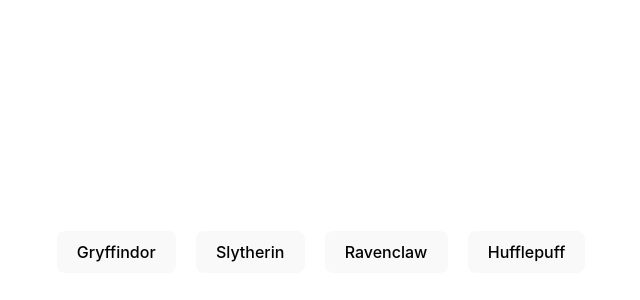
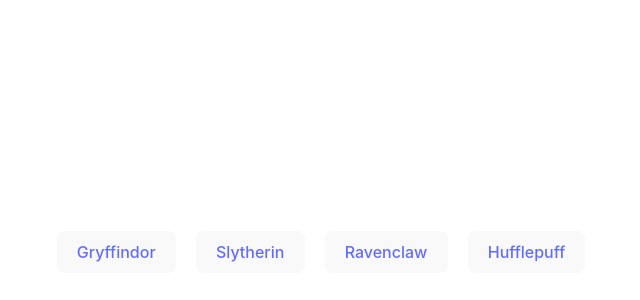
Before and after one commit to michelmnds/Reacto-Potter, a React (Vite) app: page / in a window 1280 px wide. Shown: the part 148-448 px from the top of the page, without its empty margins (319-959 px from the left). Built offline with nearby package versions, Linux system fonts and the light colour scheme; no server answers.

Commit message:
feat: refactored character context, included functions to render content, renamed profile page folder due to typo

```diff
--- a/src/App.jsx
+++ b/src/App.jsx
@@ -1,7 +1,7 @@
 import { Routes, Route } from "react-router-dom";
 import { HomePage } from "./pages/HomePage";
 import { LandingPage } from "./pages/LandingPage";
-import { ProfilePage } from "./pages/ProfielPage";
+import { ProfilePage } from "./pages/ProfilePage";
 import { SingleCharacterPage } from "./pages/SingleCharacterPage";
 
 function App() {
--- a/src/pages/HomePage/index.jsx
+++ b/src/pages/HomePage/index.jsx
@@ -1,35 +1,19 @@
-import { useContext, useState } from "react";
+import { useContext } from "react";
 import { CharactersContext } from "../../providers/CharacterContext";
-import { Link } from "react-router-dom";
+import { UserContext } from "../../providers/UserContext";
 
 export const HomePage = () => {
-  const { characters, triggerRefresh } = useContext(CharactersContext);
-  const [house, setHouse] = useState("Slytherin");
+  const { triggerRefresh, renderCharacters } = useContext(CharactersContext);
+  const { currentHouse } = useContext(UserContext);
   return (
     <>
-      <h1>All characters</h1>
+      <h1>
+        All characters{currentHouse === "" ? "" : ` of house ${currentHouse}`}
+      </h1>
       <button type="button" onClick={triggerRefresh}>
         Refresh
       </button>
-      <ul>
-        {house === ""
-          ? characters.map((character) => (
-              <li key={character.id}>
-                <Link to={`/character/${character.id}`}>{character.name}</Link>
-              </li>
-            ))
-          : characters
-              .filter((character) => {
-                return character.house === house;
-              })
-              .map((character) => (
-                <li key={character.id}>
-                  <Link to={`/character/${character.id}`}>
-                    {character.name}
-                  </Link>
-                </li>
-              ))}
-      </ul>
+      <ul>{renderCharacters()}</ul>
     </>
   );
 };
--- a/src/pages/LandingPage/index.jsx
+++ b/src/pages/LandingPage/index.jsx
@@ -1,6 +1,7 @@
 import { useContext } from "react";
 import "./style.css";
 import { HouseContext } from "../../providers/HouseContext";
+import { Link } from "react-router-dom";
 // import { UserContext } from "../../providers/UserContext";
 
 export const LandingPage = () => {
@@ -8,10 +9,18 @@
 
   return (
     <div className="landingContainer">
-      <button onClick={handleClick}>Gryffindor</button>
-      <button onClick={handleClick}>Slytherin</button>
-      <button onClick={handleClick}>Ravenclaw</button>
-      <button onClick={handleClick}>Hufflepuff</button>
+      <button onClick={handleClick}>
+        <Link to="/home">Gryffindor</Link>
+      </button>
+      <button onClick={handleClick}>
+        <Link to="/home">Slytherin</Link>
+      </button>
+      <button onClick={handleClick}>
+        <Link to="/home">Ravenclaw</Link>
+      </button>
+      <button onClick={handleClick}>
+        <Link to="/home">Hufflepuff</Link>
+      </button>
     </div>
   );
 };
--- a/src/pages/SingleCharacterPage/index.jsx
+++ b/src/pages/SingleCharacterPage/index.jsx
@@ -4,22 +4,11 @@
 
 export const SingleCharacterPage = () => {
   const { charId } = useParams();
-  const { getOneCharacter } = useContext(CharactersContext);
-  const [character, setCharacter] = useState();
+  const { getOneCharacter, setCharacter, renderOneCharacter } =
+    useContext(CharactersContext);
 
   useEffect(() => {
     setCharacter(getOneCharacter(charId));
   }, [charId]);
-  return (
-    <>
-      {character && (
-        <>
-          <h1>{character.name}</h1>
-          <img src={character.image} alt={character.name} />
-          <p>House: {character.house}</p>
-          {character.patronus && <p>Patronus animal: {character.patronus}</p>}
-        </>
-      )}
-    </>
-  );
+  return <>{renderOneCharacter()}</>;
 };
--- a/src/providers/CharacterContext.jsx
+++ b/src/providers/CharacterContext.jsx
@@ -1,21 +1,27 @@
-import { createContext, useEffect, useState } from "react";
+import { createContext, useContext, useEffect, useState } from "react";
 import axios from "axios";
-//import { HouseContext } from "../../providers/HouseContext";
+import { UserContext } from "./UserContext";
+import { Link } from "react-router-dom";
 
 export const CharactersContext = createContext();
 
 const CharactersContextProvider = ({ children }) => {
   const [characters, setCharacters] = useState([]);
+  const [character, setCharacter] = useState({});
   const [isLoading, setIsLoading] = useState(true);
   const [needRefresh, setNeedRefresh] = useState(false);
   const [isStale, setIsStale] = useState(false);
-  const [house, setHouse] = useState(""); //use the value from housecontext once available
+
+  const { currentHouse } = useContext(UserContext);
 
   const fetchCharacters = async () => {
     try {
-      const response = await axios.get(
-        "https://hp-api.onrender.com/api/characters"
-      );
+      const response =
+        currentHouse === ""
+          ? await axios.get("https://hp-api.onrender.com/api/characters")
+          : await axios.get(
+              `https://hp-api.onrender.com/api/characters/house/${currentHouse}`
+            );
       if (response.status === 200) {
         setCharacters(response.data);
         setIsLoading(false);
@@ -32,13 +38,32 @@
 
   useEffect(() => {
     fetchCharacters();
-  }, []); //watch house from house context
+  }, [currentHouse]);
 
   const getOneCharacter = (characterId) => {
     const oneCharacter = characters.find(
       (character) => character.id == characterId
     );
     return oneCharacter;
+  };
+
+  const renderCharacters = () => {
+    return characters.map((character) => (
+      <li key={character.id}>
+        <Link to={`/character/${character.id}`}>{character.name}</Link>
+      </li>
+    ));
+  };
+
+  const renderOneCharacter = () => {
+    return (
+      <>
+        <h1>{character.name}</h1>
+        <img src={character.image} alt={character.name} />
+        <p>House: {character.house}</p>
+        {character.patronus && <p>Patronus animal: {character.patronus}</p>}
+      </>
+    );
   };
 
   const triggerRefresh = () => {
@@ -65,6 +90,9 @@
         fetchCharacters,
         getOneCharacter,
         triggerRefresh,
+        renderCharacters,
+        setCharacter,
+        renderOneCharacter,
       }}
     >
       {children}
```
Also changed, not shown: src/pages/ProfilePage/index.jsx (renamed from src/pages/ProfielPage/index.jsx), src/pages/ProfilePage/style.css (added).
